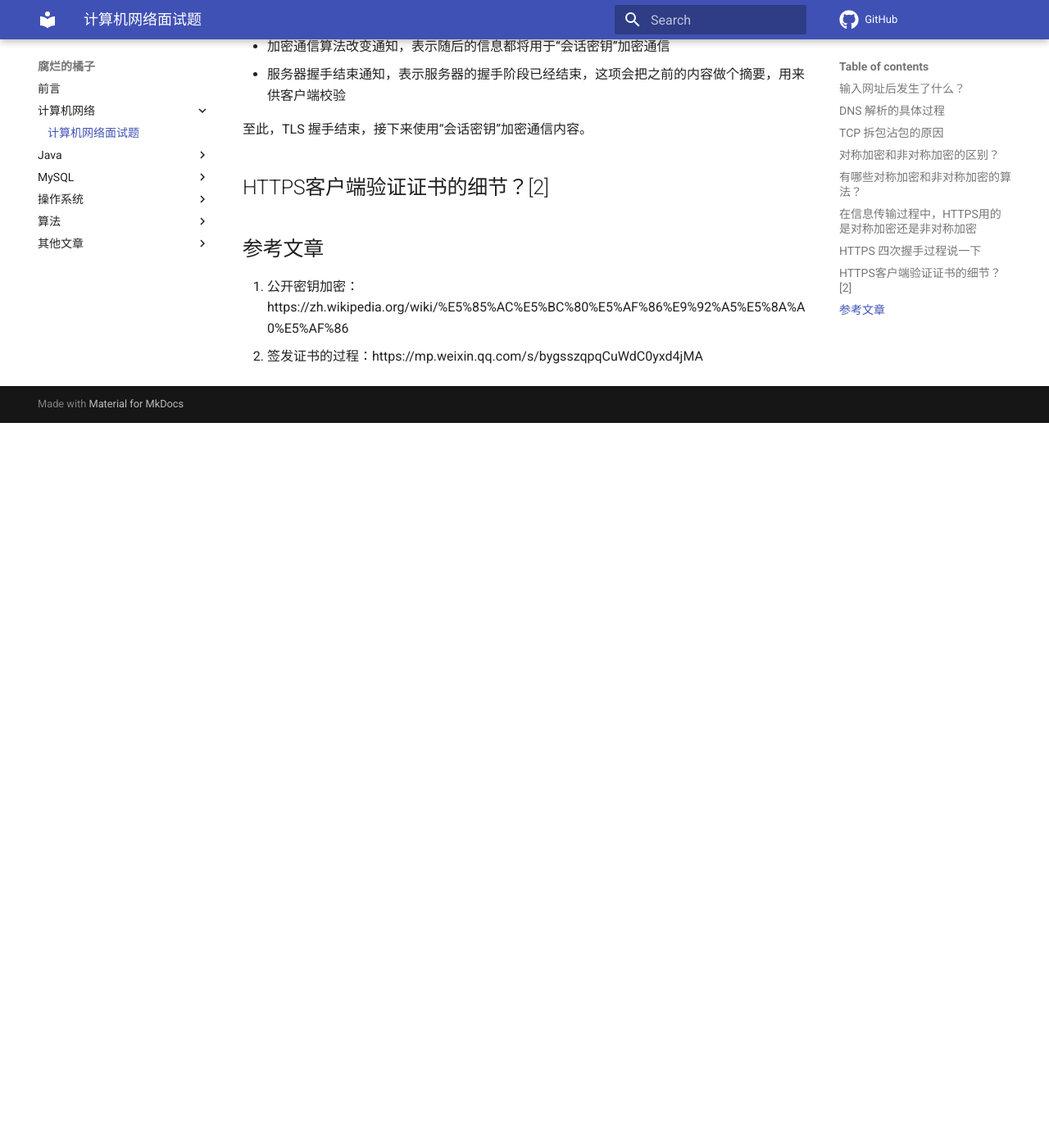
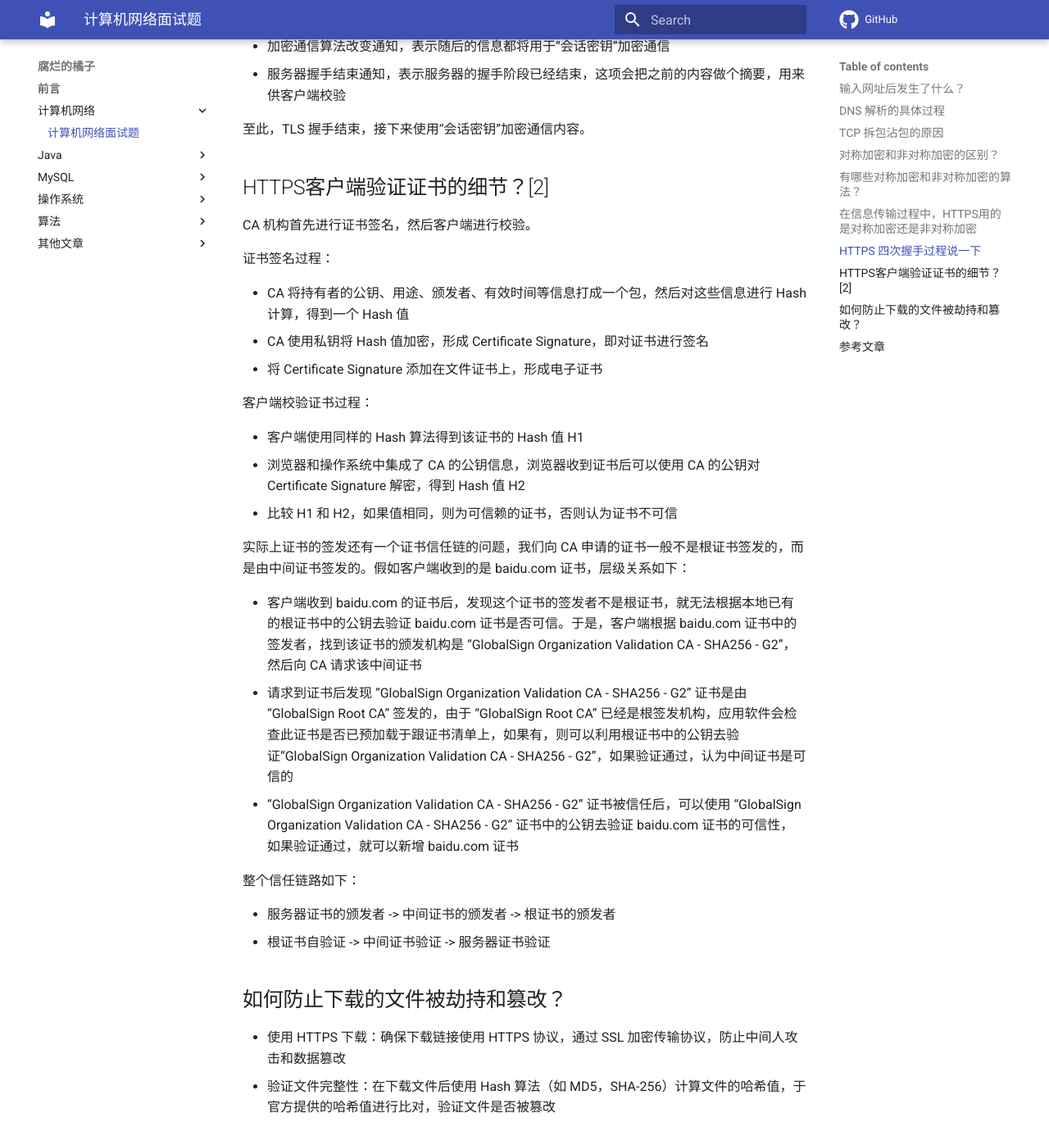
Before and after one commit to z1ming/cs-Hydra, an MkDocs documentation site: the page built from docs/文章/network.md, in a window 1280 px wide and 1400 px high, scrolled down 3786 px. Shown: the top 1397 px of the window at 82% size. Built offline with MkDocs 1.6.1 and Material for MkDocs 9.7.7, drawn with Linux system fonts in a browser that asks for light colours; comment, search, counter and statistics services are not loaded; before the commit the page ends 4302 px from its top, so only the background shows below that.

Commit message:
Update network.md
Signed-off-by: Ziming Meng <zimingm94@gmail.com>

```diff
--- a/docs/文章/network.md
+++ b/docs/文章/network.md
@@ -112,7 +112,35 @@ SSL/TLS 协议的基本流程：
 
 ## HTTPS客户端验证证书的细节？[2]
 
+CA 机构首先进行证书签名，然后客户端进行校验。
 
+证书签名过程：
+
+- CA 将持有者的公钥、用途、颁发者、有效时间等信息打成一个包，然后对这些信息进行 Hash 计算，得到一个 Hash 值
+- CA 使用私钥将 Hash 值加密，形成 Certificate Signature，即对证书进行签名
+- 将 Certificate Signature 添加在文件证书上，形成电子证书
+
+客户端校验证书过程：
+
+- 客户端使用同样的 Hash 算法得到该证书的 Hash 值 H1
+- 浏览器和操作系统中集成了 CA 的公钥信息，浏览器收到证书后可以使用 CA 的公钥对 Certificate Signature 解密，得到 Hash 值 H2
+- 比较 H1 和 H2，如果值相同，则为可信赖的证书，否则认为证书不可信
+
+实际上证书的签发还有一个证书信任链的问题，我们向 CA 申请的证书一般不是根证书签发的，而是由中间证书签发的。假如客户端收到的是 baidu.com 证书，层级关系如下：
+
+- 客户端收到 baidu.com 的证书后，发现这个证书的签发者不是根证书，就无法根据本地已有的根证书中的公钥去验证 baidu.com 证书是否可信。于是，客户端根据 baidu.com 证书中的签发者，找到该证书的颁发机构是 “GlobalSign Organization Validation CA - SHA256 - G2”，然后向 CA 请求该中间证书
+- 请求到证书后发现 “GlobalSign Organization Validation CA - SHA256 - G2” 证书是由 “GlobalSign Root CA” 签发的，由于 “GlobalSign Root CA” 已经是根签发机构，应用软件会检查此证书是否已预加载于跟证书清单上，如果有，则可以利用根证书中的公钥去验证“GlobalSign Organization Validation CA - SHA256 - G2”，如果验证通过，认为中间证书是可信的
+- “GlobalSign Organization Validation CA - SHA256 - G2” 证书被信任后，可以使用 “GlobalSign Organization Validation CA - SHA256 - G2” 证书中的公钥去验证 baidu.com 证书的可信性，如果验证通过，就可以新增 baidu.com 证书
+
+整个信任链路如下：
+
+- 服务器证书的颁发者 -> 中间证书的颁发者 -> 根证书的颁发者
+- 根证书自验证 -> 中间证书验证 -> 服务器证书验证
+
+## 如何防止下载的文件被劫持和篡改？
+
+- 使用 HTTPS 下载：确保下载链接使用 HTTPS 协议，通过 SSL 加密传输协议，防止中间人攻击和数据篡改
+- 验证文件完整性：在下载文件后使用 Hash 算法（如 MD5，SHA-256）计算文件的哈希值，于官方提供的哈希值进行比对，验证文件是否被篡改
 
 ## 参考文章
 
```
